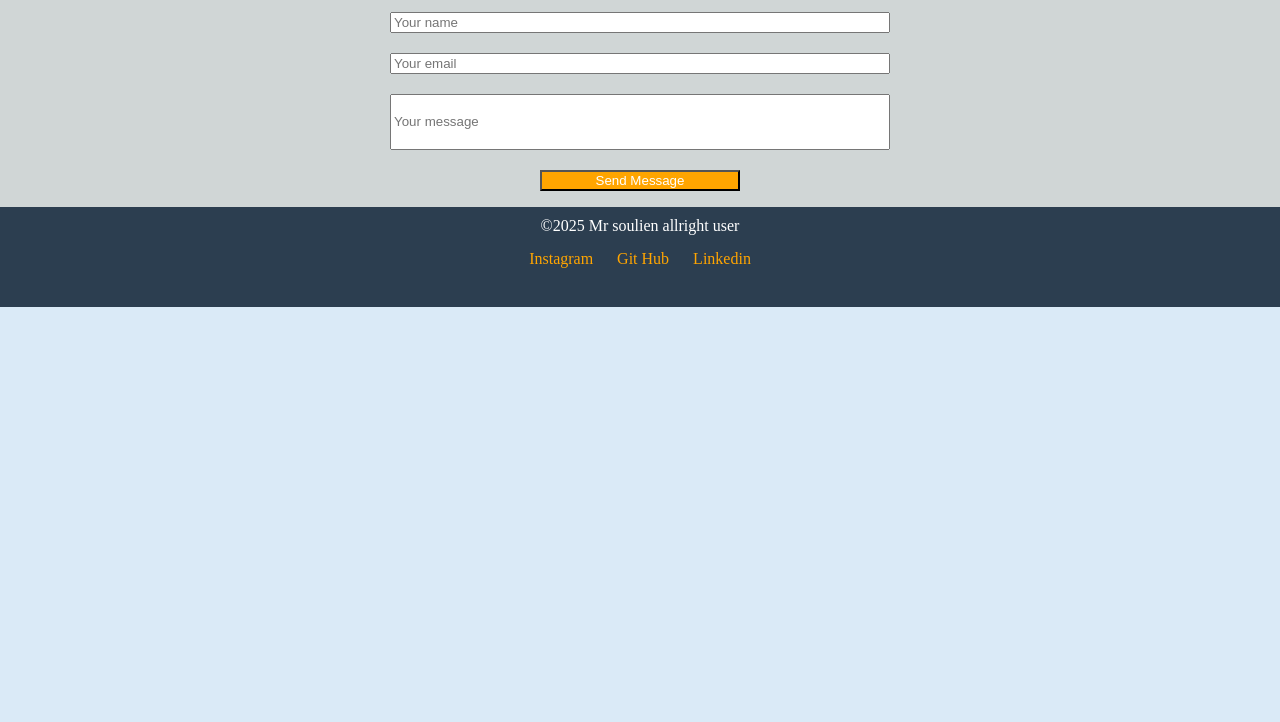
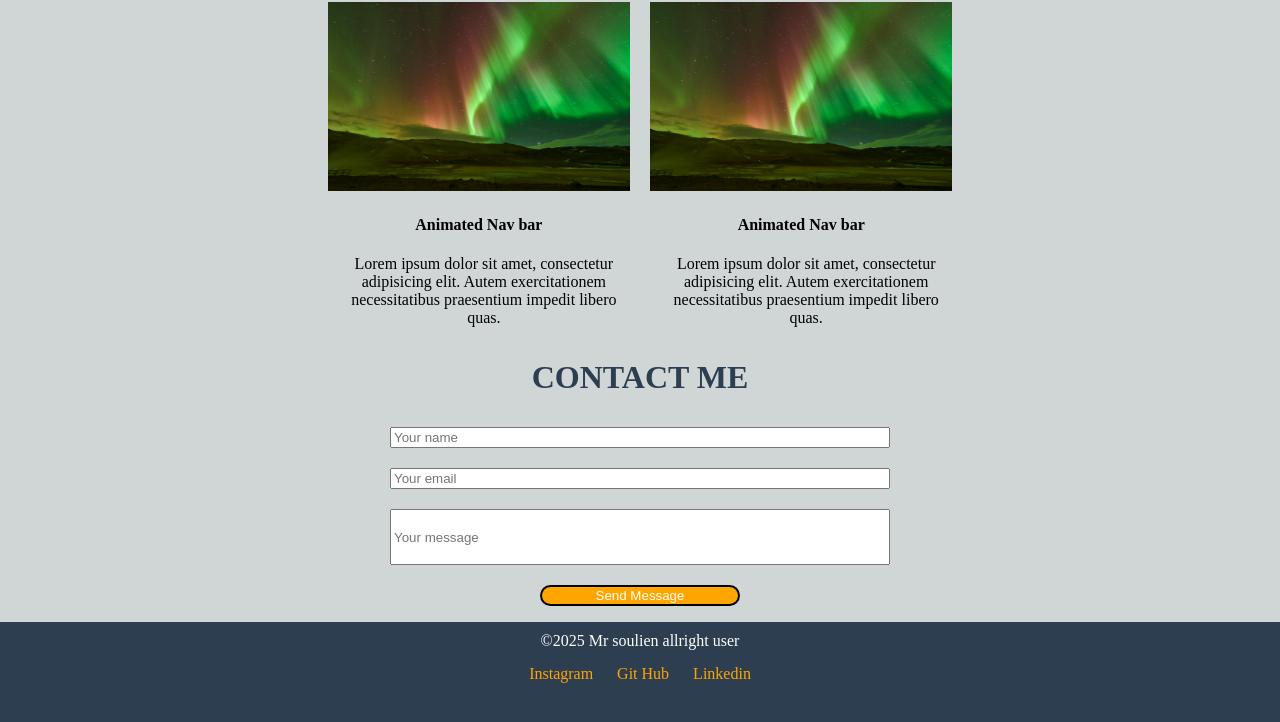
Before and after one commit to Menancehell/frontendd, a plain HTML site: page index.html in a window 1280 px wide. Shown: the part 715-1437 px from the top of the page. Before the commit the page ends 1022 px from the top, so only its background shows below. Drawn offline with Linux system fonts and the light colour scheme.

Commit message:
project added

```diff
--- a/index.html
+++ b/index.html
@@ -72,17 +72,33 @@
 
 
     </div>
-    <!-- <hr> -->
+    <div class="project">
+        <h1 >My Projects</h1>
+        <div class="projectsection">
+            <div class="projectlayout">
+          <div class="projectcontent-left">  <img src="./image/pexels-cornellana-31291350.jpg" alt="">
+            <h4>Animated Nav bar</h4>
+            <p>Lorem ipsum dolor sit amet, consectetur adipisicing elit. Autem exercitationem necessitatibus praesentium
+                impedit libero quas.</p></div>
+                <div class="projectcontent-right">  <img src="./image/pexels-cornellana-31291350.jpg" alt="">
+                    <h4>Animated Nav bar</h4>
+                    <p>Lorem ipsum dolor sit amet, consectetur adipisicing elit. Autem exercitationem necessitatibus praesentium
+                        impedit libero quas.</p></div>
+            </div>
+        </div>
+
+    </div>
+
     <div class="contact">
         <h1 class="con">CONTACT ME</h1>
-        <center>
+
         <form action="" class="form">
             <input type="text" placeholder="Your name">
             <input type="email" placeholder="Your email">
             <input type="text" placeholder="Your message" id="msg">
-                <center> <button class="but">Send Message</button></center>
+            <button class="but">Send Message</button>
         </form>
-        </center>
+
 
         <footer class="footer">
             <p>&copy;2025 Mr soulien allright user </p>
--- a/style.css
+++ b/style.css
@@ -5,7 +5,7 @@
 
 }
 body{
-    background-color: #daeaf7;
+    background-color: #d0d6d6;
     text-align: center;
     margin: 0;
 }
@@ -30,8 +30,6 @@ body{
 }
 .home{
     display: flex;
-
-
 }
 .home p{
     text-align: justify;
@@ -44,6 +42,7 @@ body{
     gap: 20px;
     width: 500px;
     text-align: center;
+    margin: auto;
 }
 #msg{
     height: 50px;
@@ -53,12 +52,14 @@ body{
 background-color: orange;
 width: 200px;
 color: white;
-
+border: solid black 2px;
+border-radius: 12px;
+margin: auto;
 }
 .con{
     /* text-decoration: ; */
     color: #2c3e50 ;
-    padding: 5px;
+    padding: 10px;
 }
 .contact{
     background-color:#d0d6d6;
@@ -84,3 +85,39 @@ color: white;
    padding: 10px;
    margin-bottom: 5px;
 }
+.project img{
+    height: 5cm;
+    width: 8cm;
+
+}
+
+.project p{
+    text-align: justify;
+    margin: 0;
+    padding-left: 10px;
+    text-align: center;
+}
+.projectsection{
+    display: flex;
+
+    justify-content: center;
+    gap: 20px;
+}
+.project{
+    text-align: center;
+}
+.project h1{
+
+        color:  #2c3e50;
+
+}
+.projectcontent-left{
+    width: 8cm;
+}
+.projectcontent-right{
+    width: 8cm;
+}
+.projectlayout{
+    display: flex;
+    gap: 20px;
+}
```
Also changed, not shown: image/pexels-cornellana-31291350.jpg (added), image/pexels-pixabay-36478.jpg (added). Lines whose indentation alone changed are shown as unchanged.
